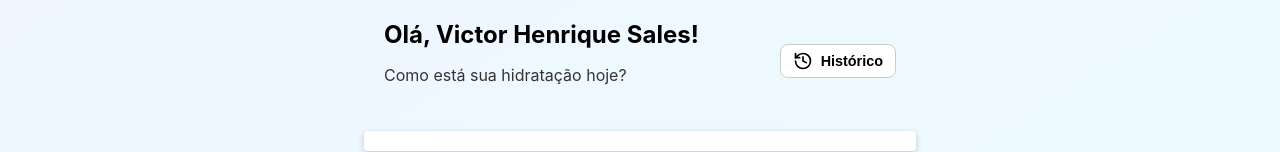
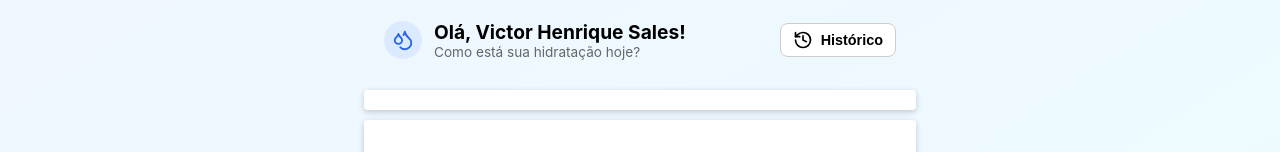
Before and after one commit to 0victorsales/frontend-beber_agua, a React (Create React App) app: page /consumo-diario in a window 1280 px wide. Shown: the top 152 px of the page. Built offline with nearby package versions, Linux system fonts and the light colour scheme; no server answers.

Commit message:
feat: finalizado tela de gerenciamento de agua

```diff
--- /dev/null
+++ b/src/components/tituloPersonalizado/index.jsx
@@ -0,0 +1,20 @@
+import * as LucideIcons from "lucide-react";
+import { ContainerTituloPagina} from "./styles.ts";
+
+function TituloPagina({ titulo, subtitulo, icone }) {
+  const Icon = LucideIcons[icone];
+
+  return (
+    <ContainerTituloPagina>
+      <div className="icone-container">
+        <Icon size={22} />
+      </div>
+      <div>
+        <h1>{titulo}</h1>
+        <p>{subtitulo}</p>
+      </div>
+    </ContainerTituloPagina>
+  );
+}
+
+export default TituloPagina;
--- /dev/null
+++ b/src/components/tituloPersonalizado/styles.ts
@@ -0,0 +1,34 @@
+import styled from "styled-components";
+
+export const ContainerTituloPagina = styled.div`
+  display: flex;
+  align-items: center;
+  gap: 12px;
+
+  .icone-container {
+    background-color: #dbeafe;
+    border-radius: 50%;
+    padding: 8px;
+    display: flex;
+    align-items: center;
+    justify-content: center;
+
+
+    svg {
+      color: #2563eb;
+    }
+  }
+
+  h1 {
+    font-size: 1.2rem;
+    font-weight: bold;
+    margin: 0;
+    color: #000;
+  }
+
+  p {
+    margin: 0;
+    font-size: 0.85rem;
+    color: #666;
+  }
+`;
--- a/src/pages/consumoDiario/index.jsx
+++ b/src/pages/consumoDiario/index.jsx
@@ -1,10 +1,11 @@
-import { Pagina, BemVindo, Header, ItensEsquerda,Container} from './styles.ts';
+import { Pagina, Header, ItensEsquerda,Container} from './styles.ts';
 import FormularioConsumo from './components/FormularioConsumo/index.jsx';
 import RegistroConsumoHoje from './components/RegistrosHoje/index.jsx';
 import Progresso from './components/ProgressoHoje/index.jsx';
 import { useState, useEffect } from "react";
 import { listarConsumosDia, obterProgressoHoje  } from '../../services/api';
 import BotaoCustomizado from '../../components/botaoPersonalizado/index.jsx';
+import TituloPagina from '../../components/tituloPersonalizado/index.jsx';
 
 function ConsumoDiario() {
   const [registros, setRegistros] = useState([]);
@@ -40,8 +41,13 @@ function ConsumoDiario() {
     <Pagina>
       <Header>
         <ItensEsquerda>
-          <BemVindo>Olá, Victor Henrique Sales!</BemVindo>
-          <p>Como está sua hidratação hoje?</p>
+
+          <TituloPagina
+            titulo="Olá, Victor Henrique Sales!"
+            subtitulo="Como está sua hidratação hoje?"
+            icone="Droplets"
+          />
+
         </ItensEsquerda>
 
         <BotaoCustomizado icone="History" texto="Histórico"/>
--- a/src/pages/consumoDiario/styles.ts
+++ b/src/pages/consumoDiario/styles.ts
@@ -33,14 +33,6 @@ export const ItensEsquerda = styled.div`
 
 
 
-export const BemVindo = styled.div`
-  color: black;
-  font-weight: bold;
-  font-size: 24px;
-`;
-
-
-
 export const Container = styled.div`
   padding: 10px 20px;
   width: 40%;
```
